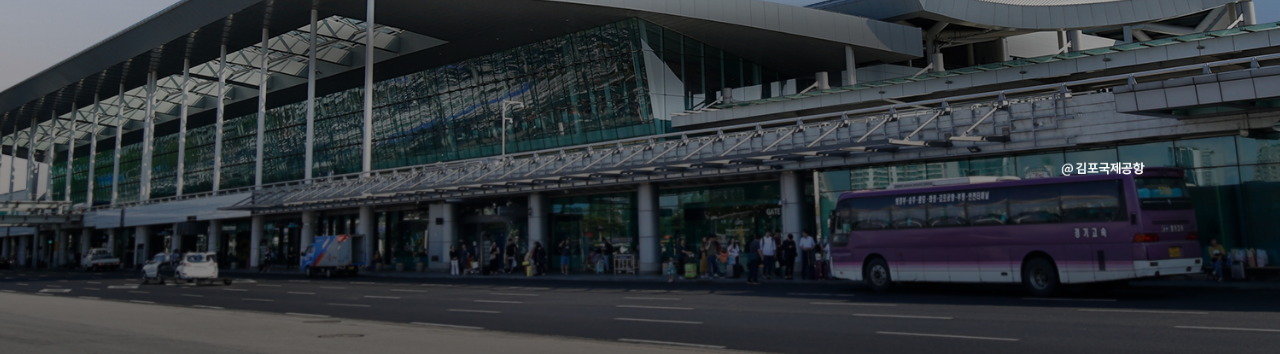
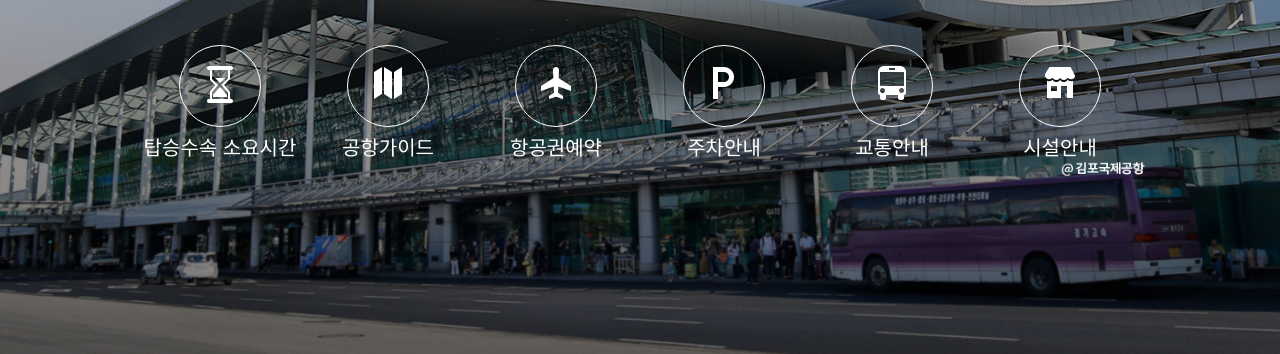
Before and after one commit to Min9yuuu/project1, a plain HTML site: page index.html in a window 1280 px wide. Shown: the part 446-800 px from the top of the page. Drawn offline with Linux system fonts and the light colour scheme.

Commit message:
quick menu 추가

```diff
--- a/css/style.css
+++ b/css/style.css
@@ -399,6 +399,42 @@ header {
   font-size: 8rem;
   line-height: 8rem;
   font-weight: 500;
+}
+
+.quick_menu{
+  width: 100%;
+  display: flex;
+  justify-content: space-between;
+  align-self: center;
+  margin-top: 65px;
+}
+
+.quick_menu a{
+  display: block;
+  width: 168px;
+}
+
+.quick_menu span{
+  display: block;
+  width: 80px;
+  height: 80px;
+  border: 1px solid #fff;
+  border-radius: 50%;
+  text-align: center;
+  margin: 0 auto;
+}
+.quick_menu img{
+  margin-top: 20px;
+  max-width: 100%;
+}
+.quick_menu b{
+  text-align: center;
+  font-size: 2rem;
+  line-height: 1em;
+  color: #fff;
+  font-weight: 500;
+  display: block;
+  margin-top: 10px;
 }
 
 /* title */
--- a/index.html
+++ b/index.html
@@ -259,6 +259,32 @@
           <div class="txtArea">
             <p>친절한 공항,다시찾고싶은 공항</p>
             <p>김포국제공항</p>
+          </div>
+          <div class="quick_menu">
+            <a href="#">
+              <span><img src="./images/quick_menuItem01.png" alt="탑승수속 소요시간"></span>
+              <b>탑승수속 소요시간</b>
+            </a>
+            <a href="#">
+              <span><img src="./images/quick_menuItem02.png" alt="탑승수속 소요시간"></span>
+              <b>공항가이드</b>
+            </a>
+            <a href="#">
+              <span><img src="./images/quick_menuItem03.png" alt="탑승수속 소요시간"></span>
+              <b>항공권예약</b>
+            </a>
+            <a href="#">
+              <span><img src="./images/quick_menuItem04.png" alt="탑승수속 소요시간"></span>
+              <b>주차안내</b>
+            </a>
+            <a href="#">
+              <span><img src="./images/quick_menuItem05.png" alt="탑승수속 소요시간"></span>
+              <b>교통안내</b>
+            </a>
+            <a href="#">
+              <span><img src="./images/quick_menuItem06.png" alt="탑승수속 소요시간"></span>
+              <b>시설안내</b>
+            </a>
           </div>
         </div>
       </div>
```
Also changed, not shown: images/quick_menuItem01.png (added), images/quick_menuItem02.png (added), images/quick_menuItem03.png (added), images/quick_menuItem04.png (added), images/quick_menuItem05.png (added), images/quick_menuItem06.png (added).
